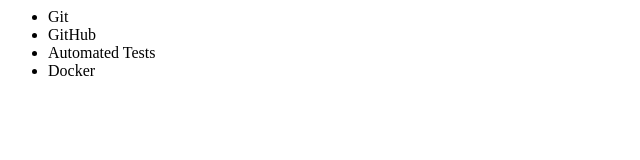
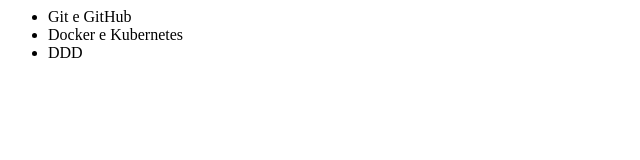
Before and after one commit to wagnerpt/portal, a plain HTML site: page index.html in a window 1280 px wide. Shown: the whole page, without its empty margins (0-640 px from the left). Drawn offline with Linux system fonts and the light colour scheme.

Commit message:
add home

```diff
--- a/index.html
+++ b/index.html
@@ -1,11 +1,10 @@
 <html>
-  <title>Assuntos Lab</title>
+  <title>Laboratórios</title>
   <body>
     <ul>
-      <li>Git</li>
-      <li>GitHub</li>
-      <li>Automated Tests</li>
-      <li>Docker</li>
+      <li>Git e GitHub</li>
+      <li>Docker e Kubernetes</li>
+      <li>DDD</li>
     <ul>
   </body>
 </html>
```
